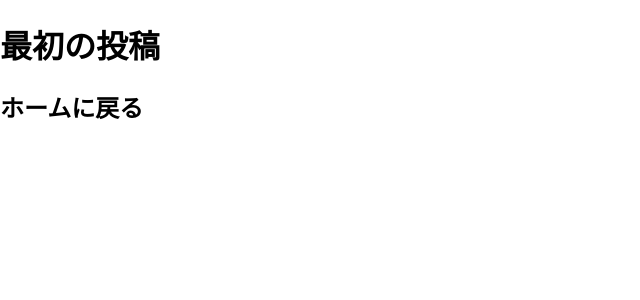
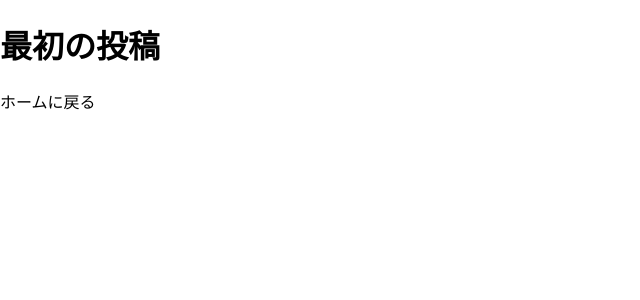
Before and after one commit to kawamuragen/udemy-nextjs-microblog, a Next.js app: page /posts/firstPost in a window 1280 px wide. Shown: the top 300 px of the page, without its empty margins (0-640 px from the left). Built offline with nearby package versions, Linux system fonts and the light colour scheme.

Commit message:
Page transition with Link tag. Up to lesson 15.

```diff
--- a/pages/index.js
+++ b/pages/index.js
@@ -1,6 +1,8 @@
 import Head from 'next/head'
 import Image from 'next/image'
 import styles from '../styles/Home.module.css'
+
+import Link from "next/link"
 
 export default function Home() {
   return (
@@ -13,7 +15,7 @@ export default function Home() {
 
       <main className={styles.main}>
         <h1 className={styles.title}>
-          Learn to <a href="https://nextjs.org">Next.js!</a>
+          Learn to <Link href="/posts/firstPost">Next.js!</Link>
         </h1>
 
         <p className={styles.description}>
--- a/pages/posts/firstPost.js
+++ b/pages/posts/firstPost.js
@@ -1,8 +1,10 @@
+import Link from "next/link";
+
 export default function FirstPost() {
     return (
         <div>
             <h1>最初の投稿</h1>
-            <h2>ホームに戻る</h2>
+            <Link href="/">ホームに戻る</Link>
         </div>
     );
 }
```
